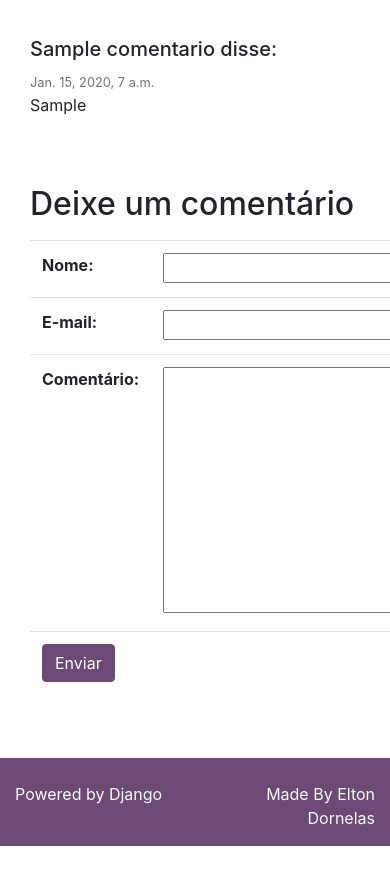
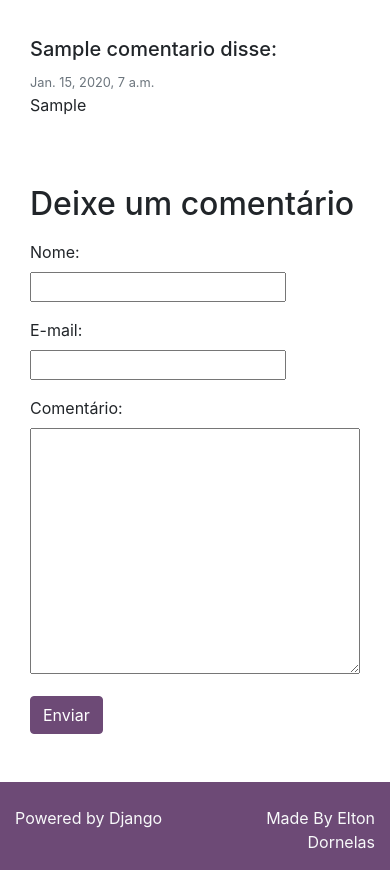
Before and after one commit to eltondornelas/projeto-blog-python-django-curso-udemy, a Django app: page /post/1 in a window 390 px wide; the page is wider, and only the part inside the window is pictured. Shown: the part 719-1589 px from the top of that part. Before the commit the page ends 1565 px from the top of that part, so only its background shows below. Run offline with Django 3.2, Linux system fonts and the light colour scheme; tables that the repository leaves empty hold one stand-in row (values such as "Sample post"); grey boxes marked "Sample" are stand-in pictures; some libraries are stand-ins or nearby versions.

Commit message:
Corrigindo responsividade do form de comentario

```diff
--- a/posts/templates/posts/post_detalhes.html
+++ b/posts/templates/posts/post_detalhes.html
@@ -9,7 +9,6 @@
 {% block conteudo %}
 
 <!-- POST -->
-<main>
 <div class="container">
     <div class="row pt-5">
         <div class="col-xl"></div>
@@ -71,15 +70,22 @@
 
             <form method="POST" action="#envia_comentario">
                 {% csrf_token %}
-                <table class="table">
-                    {{ form }}
-                    <tr>
-                        <td colspan="2">
-                            {% include "parciais/_messages.html" %}
-                            <input id="envia_comentario" type="submit" class="btn btn-primary" value="Enviar">
-                        </td>
-                    </tr>
-                </table>
+
+                {% for hidden_field in form.hidden_fields %}
+                    {{ hidden_field }}
+                {% endfor %}
+
+                {% for visible_field in form.visible_fields %}
+                    <div class="form-group">
+                        {{ visible_field.label_tag}} <br>  <!-- o br não é o ideal para deixar o nome em cima do label-->
+                        {{ visible_field }}
+                        {{ visible_field.errors }}
+                    </div>
+                {% endfor %}
+
+
+                {% include "parciais/_messages.html" %}
+                <input id="envia_comentario" type="submit" class="btn btn-primary" value="Enviar">
             </form>
 
 
@@ -87,7 +93,6 @@
         <div class="col-xl"></div>
     </div>
 </div>
-</main>
 <!-- POST -->
 
 {% endblock conteudo %}
--- a/templates/static/vendor/bootstrap/css/theme_1564087106285.css
+++ b/templates/static/vendor/bootstrap/css/theme_1564087106285.css
@@ -54,3 +54,7 @@ ul.errorlist li {
     }
 }
 */
+
+.form-group textarea {
+    width: 100%;
+}
```
